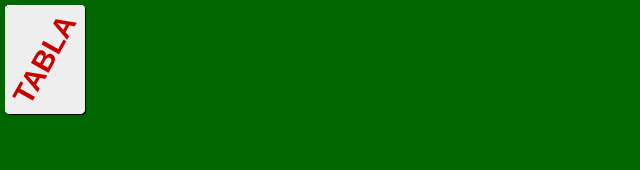
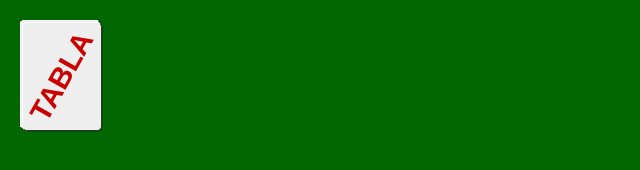
Before and after one commit to zothynine/tabla, a website with bundled scripts: page client/index.html in a window 1280 px wide. Shown: the whole page, without its empty margins (0-640 px from the left). Built offline with nearby package versions, Linux system fonts and the light colour scheme.

Commit message:
make nicer draw-pile and cards styles

```diff
--- a/client/css/cards.css
+++ b/client/css/cards.css
@@ -1,8 +1,7 @@
 .card {
-    /* --width: 3rem; */
 	width: var(--card-width);
     background-color: #eee;
-    border-color: #fff transparent transparent #fff;
+    border-color: #fff #333 #333 #fff;
     border-radius: 5px;
     border-style: solid;
     border-width: 1px;
@@ -11,7 +10,6 @@
     float: left;
     height: calc(var(--width) * 1.3333333333);
     left: 0;
-    margin: 5px;
     position: absolute;
     top: 0;
 }
@@ -20,10 +18,6 @@
     display: none;
 }
 
-/* .card + .card {
-    transform: translate(20px,-80px);
-} */
-
 .card svg {
     fill: transparent;
 }
--- a/client/css/tabla.css
+++ b/client/css/tabla.css
@@ -15,15 +15,31 @@ body {
 	padding: 0;
 }
 
-[id='cards-sprite'] {
+.cards-sprite {
 	display: none;
 }
 
-[id='draw-pile'] {
-	position: relative;
+.draw-pile {
+	height: calc(var(--card-width) * 1.333333);
+	left: 2rem;
+	position: absolute;
+	top: 2rem;
+	width: var(--card-width);
+
 }
 
-[id='draw-pile'] .card + .card {
-	top: 2px;
-	left: 2px;
+.draw-pile::before {
+	border: 1px dashed #ececec;
+	bottom: 3px;
+	box-sizing: border-box;
+	content: '';
+	display: block;
+	left: 3px;
+	position: absolute;
+	right: 3px;
+	top: 3px;
 }
+
+.draw-pile .card:last-child {
+	transform: translate(2px, 2px)
+}
```
